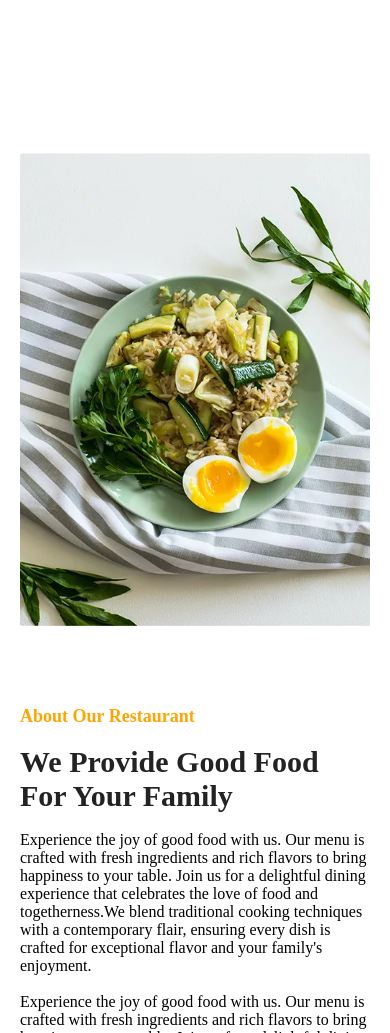
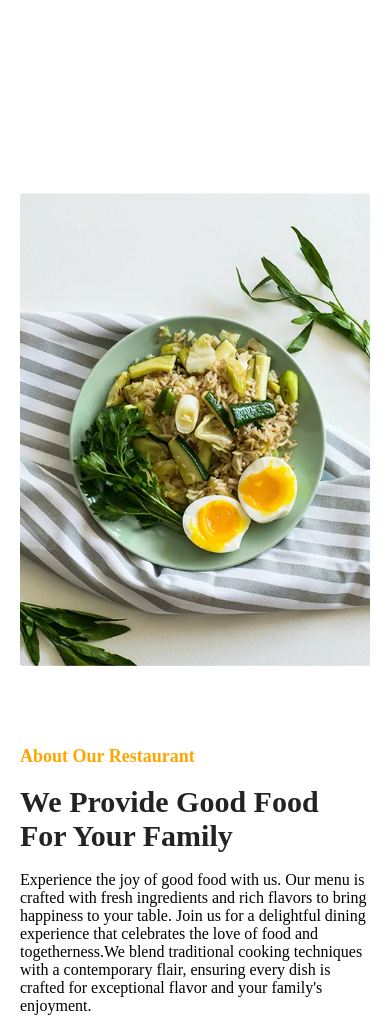
Before and after one commit to tanujasuryawanshi12/responsiveness, a plain HTML site: page index.html in a window 390 px wide. Shown: the part 1940-2973 px from the top of the page. Drawn offline with nearby package versions, Linux system fonts and the light colour scheme.

Commit message:
sixth commit

```diff
--- a/index.css
+++ b/index.css
@@ -675,7 +675,7 @@ html,body{
 }
 
 .cont3{
-    margin-top: 140px;
+    margin-top: 180px;
 }
 
 .cont3-right .cont3-abt{
```
